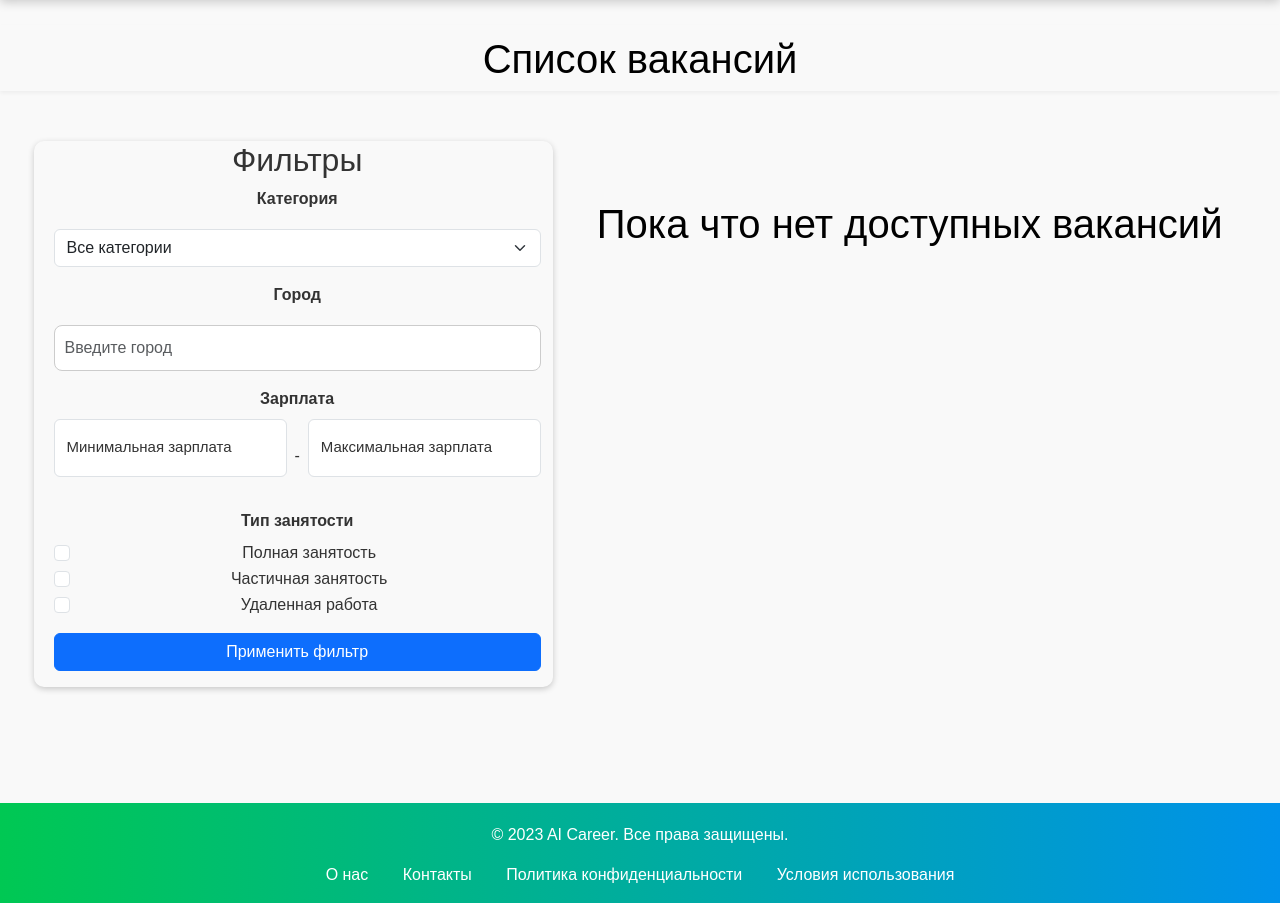
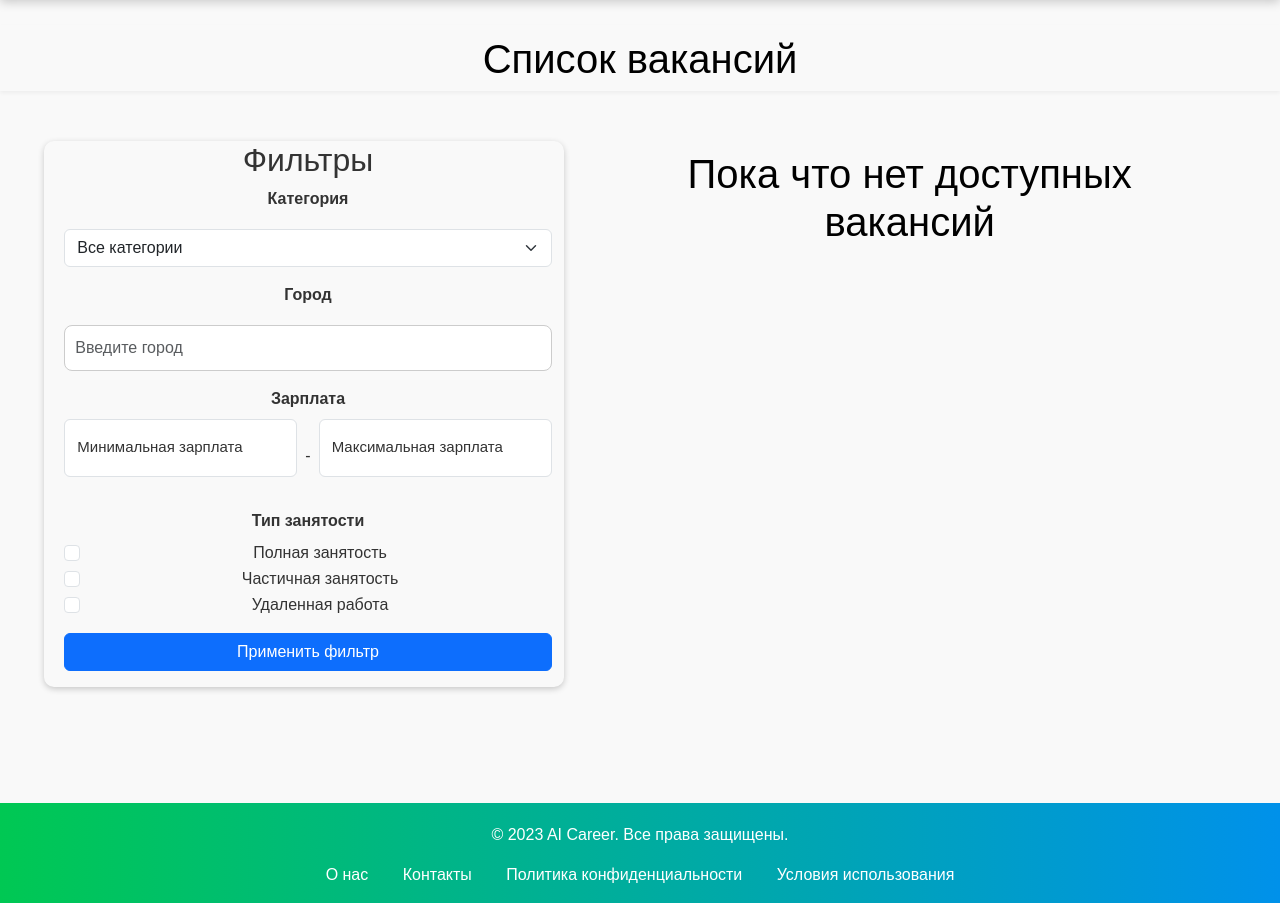
Before and after one commit to skyer12322/FinalProject, a Django app: page /vacancies/ in a window 1280 px wide. Shown: the part 57-960 px from the top of the page. Run offline with Django 5.2, Linux system fonts and the light colour scheme; data that the repository does not hold is empty.

Commit message:
Vacacies for different screen sizes

```diff
--- a/RecruitHelper/templates/vacancy_list.html
+++ b/RecruitHelper/templates/vacancy_list.html
@@ -72,7 +72,7 @@
                 <button type="submit" class="btn btn-primary w-100">Применить фильтр</button>
             </form>
         </div>
-        <div class="col-md-8 column vacancies">
+        <div class="col-6 col-md-6 col-lg-6">
             <div class="container mt-5">
                 <section class="featured-jobs mb-5">
                     {% if vacancies|length == 0 %}
```
